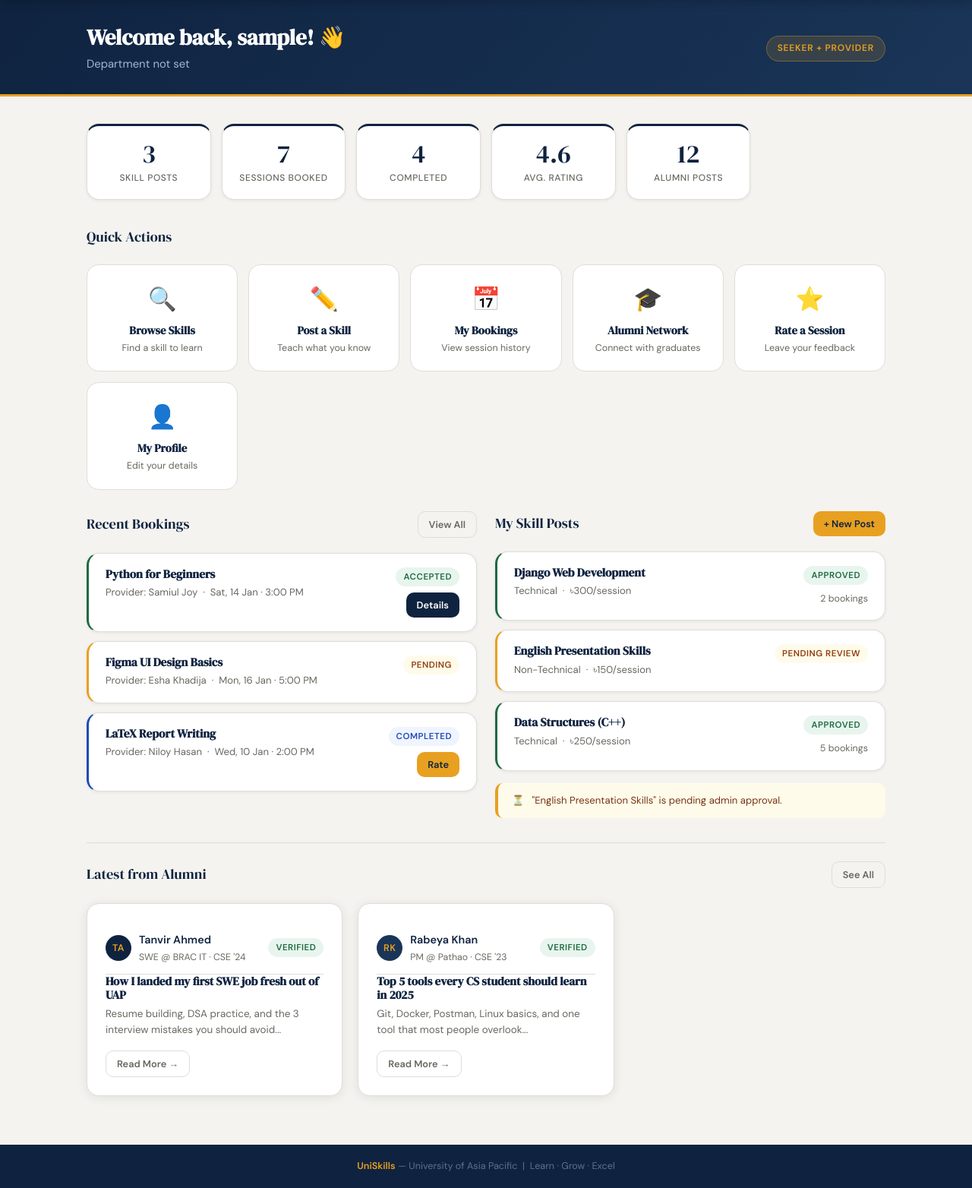
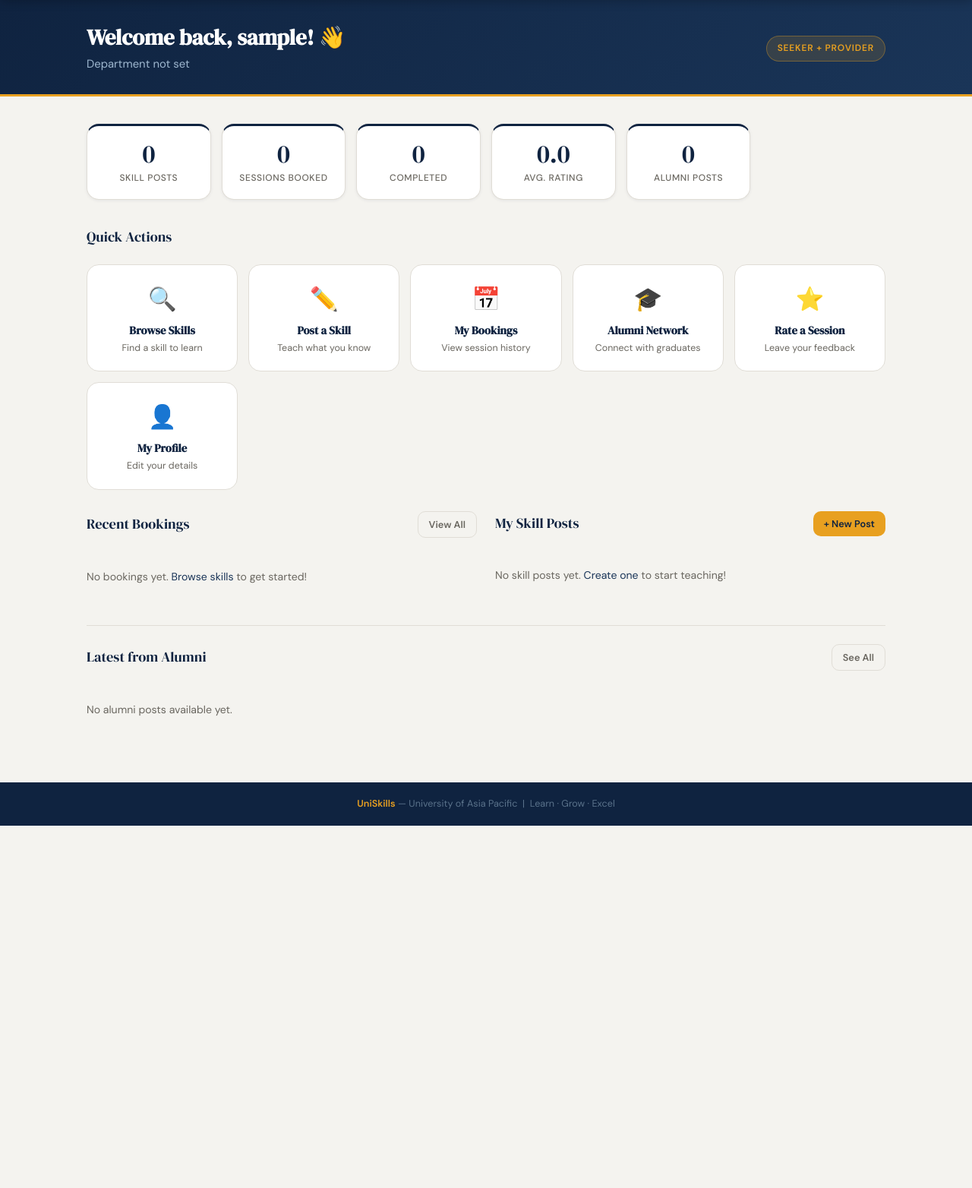
Before and after one commit to samjoy247-max/UniSkills, a Django app: page /dashboard.html in a window 1280 px wide. Shown: the part 62-1626 px from the top of the page at 76% size. After the commit the page ends 1149 px from the top, so only its background shows below. Run offline with Django 5.2, Linux system fonts and the light colour scheme; the visitor is signed in with stand-in values (Sample User, id 1); data comes from the database, SQL or seed files in the repository.

Commit message:
fix: Replace hardcoded dashboard stats with dynamic database queries
- Calculate real skill posts count for current user
- Show actual bookings made by user (limited to 3 recent)
- Calculate completed sessions count
- Calculate average rating from user's ratings
- Display user's skill posts with real status (pending/approved/rejected)
- Show actual alumni posts from database
- Empty states with helpful links when no data

```diff
--- a/backend/templates/accounts/student_dashboard.html
+++ b/backend/templates/accounts/student_dashboard.html
@@ -59,11 +59,11 @@
 
     <!-- Stats -->
     <div class="stat-grid">
-      <div class="stat-card"><div class="stat-num">3</div><div class="stat-label">Skill Posts</div></div>
-      <div class="stat-card"><div class="stat-num">7</div><div class="stat-label">Sessions Booked</div></div>
-      <div class="stat-card"><div class="stat-num">4</div><div class="stat-label">Completed</div></div>
-      <div class="stat-card"><div class="stat-num">4.6</div><div class="stat-label">Avg. Rating</div></div>
-      <div class="stat-card"><div class="stat-num">12</div><div class="stat-label">Alumni Posts</div></div>
+      <div class="stat-card"><div class="stat-num">{{ total_skill_posts }}</div><div class="stat-label">Skill Posts</div></div>
+      <div class="stat-card"><div class="stat-num">{{ total_bookings }}</div><div class="stat-label">Sessions Booked</div></div>
+      <div class="stat-card"><div class="stat-num">{{ completed_sessions }}</div><div class="stat-label">Completed</div></div>
+      <div class="stat-card"><div class="stat-num">{{ avg_rating }}</div><div class="stat-label">Avg. Rating</div></div>
+      <div class="stat-card"><div class="stat-num">{% if alumni_posts %}{{ alumni_posts|length }}{% else %}0{% endif %}</div><div class="stat-label">Alumni Posts</div></div>
     </div>
 
     <!-- Quick Actions -->
@@ -110,35 +110,40 @@
           <span class="section-title">Recent Bookings</span>
           <a href="{% url 'accounts:bookings' %}" class="btn btn-ghost btn-sm">View All</a>
         </div>
+        {% if bookings_as_seeker %}
+          {% for booking in bookings_as_seeker %}
+            {% if booking.status == 'accepted' %}
               <div class="booking-item" style="border-left:3px solid var(--success);">
+            {% elif booking.status == 'pending' %}
+              <div class="booking-item" style="border-left:3px solid var(--amber);">
+            {% elif booking.status == 'completed' %}
+              <div class="booking-item" style="border-left:3px solid var(--info);">
+            {% else %}
+              <div class="booking-item" style="border-left:3px solid var(--danger);">
+            {% endif %}
               <div class="booking-left">
-            <h4>Python for Beginners</h4>
-            <p>Provider: Samiul Joy &nbsp;·&nbsp; Sat, 14 Jan · 3:00 PM</p>
+                <h4>{{ booking.skill_post.title }}</h4>
+                <p>Provider: {{ booking.skill_post.provider.username }} &nbsp;·&nbsp; {{ booking.created_at|date:"l, d M Y" }}</p>
               </div>
               <div class="booking-right">
+                {% if booking.status == 'pending' %}
+                  <span class="badge badge-pending">Pending</span>
+                {% elif booking.status == 'accepted' %}
                   <span class="badge badge-accepted">Accepted</span>
-            <a href="{% url 'accounts:bookings' %}" class="btn btn-primary btn-sm">Details</a>
+                {% elif booking.status == 'completed' %}
+                  <span class="badge badge-completed">Completed</span>
+                  {% if not booking.session.rating %}
+                    <a href="{% url 'accounts:submit_rating' booking.skill_post.id %}" class="btn btn-amber btn-sm">Rate</a>
+                  {% endif %}
+                {% else %}
+                  <span class="badge badge-cancelled">{{ booking.get_status_display }}</span>
+                {% endif %}
               </div>
             </div>
-        <div class="booking-item" style="border-left:3px solid var(--amber);">
-          <div class="booking-left">
-            <h4>Figma UI Design Basics</h4>
-            <p>Provider: Esha Khadija &nbsp;·&nbsp; Mon, 16 Jan · 5:00 PM</p>
-          </div>
-          <div class="booking-right">
-            <span class="badge badge-pending">Pending</span>
-          </div>
-        </div>
-        <div class="booking-item" style="border-left:3px solid var(--info);">
-          <div class="booking-left">
-            <h4>LaTeX Report Writing</h4>
-            <p>Provider: Niloy Hasan &nbsp;·&nbsp; Wed, 10 Jan · 2:00 PM</p>
-          </div>
-          <div class="booking-right">
-            <span class="badge badge-completed">Completed</span>
-            <a href="{% url 'accounts:rating' %}" class="btn btn-amber btn-sm">Rate</a>
-          </div>
-        </div>
+          {% endfor %}
+        {% else %}
+          <p style="color:var(--text-muted);font-size:0.88rem;padding:20px 0;">No bookings yet. <a href="{% url 'accounts:skills_page' %}">Browse skills</a> to get started!</p>
+        {% endif %}
       </div>
 
       <!-- My Skill Posts -->
@@ -147,38 +152,46 @@
           <span class="section-title">My Skill Posts</span>
           <a href="{% url 'accounts:skills_page' %}#create" class="btn btn-amber btn-sm">+ New Post</a>
         </div>
+        {% if my_skill_posts %}
+          {% for post in my_skill_posts %}
+            {% if post.status == 'approved' %}
               <div class="booking-item" style="border-left:3px solid var(--success);">
+            {% elif post.status == 'pending' %}
+              <div class="booking-item" style="border-left:3px solid var(--amber);">
+            {% elif post.status == 'rejected' %}
+              <div class="booking-item" style="border-left:3px solid var(--danger);">
+            {% endif %}
           <div class="booking-left">
-            <h4>Django Web Development</h4>
-            <p>Technical &nbsp;·&nbsp; ৳300/session</p>
+                <h4>{{ post.title }}</h4>
+                <p>{{ post.get_category_display }} &nbsp;·&nbsp; ৳{{ post.fee }}/session</p>
               </div>
               <div class="booking-right">
+                {% if post.status == 'approved' %}
                   <span class="badge badge-accepted">Approved</span>
-            <span style="font-size:0.78rem;color:var(--text-muted);">2 bookings</span>
+                  {% with bookings_count=post.bookings.all|length %}
+                    {% if bookings_count > 0 %}
+                      <span style="font-size:0.78rem;color:var(--text-muted);">{{ bookings_count }} booking{% if bookings_count != 1 %}s{% endif %}</span>
+                    {% endif %}
+                  {% endwith %}
+                {% elif post.status == 'pending' %}
+                  <span class="badge badge-review">Pending Review</span>
+                {% elif post.status == 'rejected' %}
+                  <span class="badge badge-danger">Rejected</span>
+                {% endif %}
               </div>
             </div>
-        <div class="booking-item" style="border-left:3px solid var(--amber);">
-          <div class="booking-left">
-            <h4>English Presentation Skills</h4>
-            <p>Non-Technical &nbsp;·&nbsp; ৳150/session</p>
+          {% endfor %}
+
+          {% with pending_posts=my_skill_posts|dictsort:"status"|slice:":1" %}
+            {% if pending_posts %}
+              <div class="alert alert-warning mt-2" style="font-size:0.82rem;">
+                <span>⏳</span> Some posts are pending admin approval.
               </div>
-          <div class="booking-right">
-            <span class="badge badge-review">Pending Review</span>
-          </div>
-        </div>
-        <div class="booking-item" style="border-left:3px solid var(--success);">
-          <div class="booking-left">
-            <h4>Data Structures (C++)</h4>
-            <p>Technical &nbsp;·&nbsp; ৳250/session</p>
-          </div>
-          <div class="booking-right">
-            <span class="badge badge-accepted">Approved</span>
-            <span style="font-size:0.78rem;color:var(--text-muted);">5 bookings</span>
-          </div>
-        </div>
-        <div class="alert alert-warning mt-2" style="font-size:0.82rem;">
-          <span>⏳</span> "English Presentation Skills" is pending admin approval.
-        </div>
+            {% endif %}
+          {% endwith %}
+        {% else %}
+          <p style="color:var(--text-muted);font-size:0.88rem;padding:20px 0;">No skill posts yet. <a href="{% url 'accounts:skills_page' %}">Create one</a> to start teaching!</p>
+        {% endif %}
       </div>
     </div>
 
@@ -188,34 +201,27 @@
       <span class="section-title">Latest from Alumni</span>
       <a href="{% url 'accounts:alumni' %}" class="btn btn-ghost btn-sm">See All</a>
     </div>
+    {% if alumni_posts %}
       <div class="card-grid">
+        {% for post in alumni_posts %}
           <div class="card">
             <div class="alumni-mini">
-          <div class="avatar-sm">TA</div>
+              <div class="avatar-sm">{{ post.author.username|slice:":2"|upper }}</div>
               <div>
-            <div style="font-weight:600;font-size:0.9rem;color:var(--navy);">Tanvir Ahmed</div>
-            <div style="font-size:0.77rem;color:var(--text-muted);">SWE @ BRAC IT · CSE '24</div>
+                <div style="font-weight:600;font-size:0.9rem;color:var(--navy);">{{ post.author.username }}</div>
+                <div style="font-size:0.77rem;color:var(--text-muted);">{{ post.author.current_company|default:"" }} &nbsp;·&nbsp; {{ post.author.graduation_year|default:"" }}</div>
               </div>
               <span class="badge badge-verified" style="margin-left:auto;">Verified</span>
             </div>
-        <h4 style="font-size:0.95rem;margin-bottom:6px;color:var(--navy);">How I landed my first SWE job fresh out of UAP</h4>
-        <p style="font-size:0.84rem;color:var(--text-muted);line-height:1.55;">Resume building, DSA practice, and the 3 interview mistakes you should avoid...</p>
+            <h4 style="font-size:0.95rem;margin-bottom:6px;color:var(--navy);">{{ post.title }}</h4>
+            <p style="font-size:0.84rem;color:var(--text-muted);line-height:1.55;">{{ post.content|truncatewords:20 }}</p>
             <a href="{% url 'accounts:alumni' %}" class="btn btn-ghost btn-sm mt-2">Read More →</a>
           </div>
-      <div class="card">
-        <div class="alumni-mini">
-          <div class="avatar-sm" style="background:var(--navy-mid);">RK</div>
-          <div>
-            <div style="font-weight:600;font-size:0.9rem;color:var(--navy);">Rabeya Khan</div>
-            <div style="font-size:0.77rem;color:var(--text-muted);">PM @ Pathao · CSE '23</div>
+        {% endfor %}
       </div>
-          <span class="badge badge-verified" style="margin-left:auto;">Verified</span>
-        </div>
-        <h4 style="font-size:0.95rem;margin-bottom:6px;color:var(--navy);">Top 5 tools every CS student should learn in 2025</h4>
-        <p style="font-size:0.84rem;color:var(--text-muted);line-height:1.55;">Git, Docker, Postman, Linux basics, and one tool that most people overlook...</p>
-        <a href="{% url 'accounts:alumni' %}" class="btn btn-ghost btn-sm mt-2">Read More →</a>
-      </div>
-    </div>
+    {% else %}
+      <p style="color:var(--text-muted);font-size:0.88rem;padding:20px 0;">No alumni posts available yet.</p>
+    {% endif %}
 
   </div>
 </main>
```
Also changed, not shown: backend/accounts/user_management/student.py (+51 -2 lines). Lines whose indentation alone changed are shown as unchanged.
